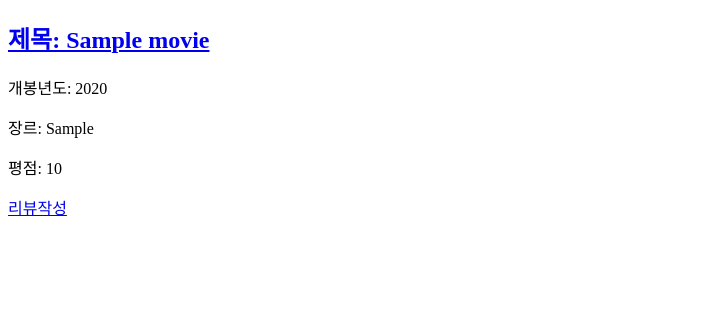
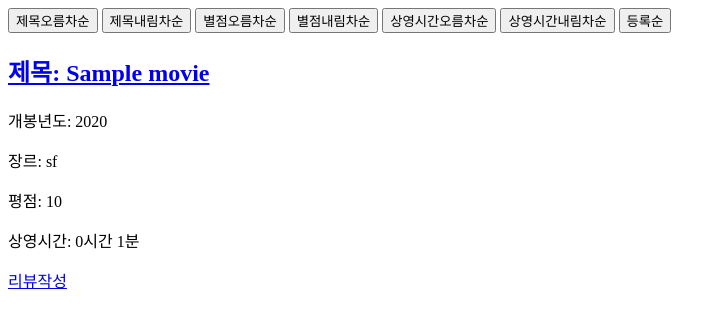
Before and after one commit to justindevcode/piro-study-history, a Django app: page / in a window 1280 px wide. Shown: the top 328 px of the page, without its empty margins (0-726 px from the left). Run offline with Django 4.2, Linux system fonts and the light colour scheme; tables that the repository leaves empty hold one stand-in row (values such as "Sample post"); some libraries are stand-ins or nearby versions.

Commit message:
CRUD 백엔드챌린지

```diff
--- a/myMovieReviews/config/settings.py
+++ b/myMovieReviews/config/settings.py
@@ -37,7 +37,8 @@ INSTALLED_APPS = [
     'django.contrib.sessions',
     'django.contrib.messages',
     'django.contrib.staticfiles',
-    'movie'
+    'movie',
+    'mathfilters'
 ]
 
 MIDDLEWARE = [
--- a/myMovieReviews/movie/models.py
+++ b/myMovieReviews/movie/models.py
@@ -9,8 +9,8 @@ class genrebox(models.Model):
 class Movie(models.Model):
     title = models.CharField(max_length=50, verbose_name="제목") #챠필드 최대길이,제목안쓰면 제목이라고 미리들어감?
     openyear = models.IntegerField(verbose_name="개봉년도")
-    # genre = models.CharField(max_length=50, choices=genrebox.genrele, default='sf')
-    genre = models.CharField(max_length=50, verbose_name="장르")
+    genre = models.CharField(max_length=50, choices=genrebox.genrele, default='sf')
+    # genre = models.CharField(max_length=50, verbose_name="장르")
     score = models.IntegerField(verbose_name="별점")
     runningtime = models.IntegerField(verbose_name="러닝타임")
     content = models.TextField(verbose_name="리뷰")
--- a/myMovieReviews/movie/templates/movie/detail.html
+++ b/myMovieReviews/movie/templates/movie/detail.html
@@ -12,7 +12,7 @@
       <p>개봉년도: {{movieinfo.openyear}}</p>
       <p>장르: {{movieinfo.genre}}</p>
       <p>평점: {{movieinfo.score}}</p>
-      <p>상영시간: {{movieinfo.runningtime}} 분</p>
+      <p>상영시간: {{hour}}시간 {{min}} 분  </p>
       <p>감독: {{movieinfo.director}}</p>
       <p>배우: {{movieinfo.actor}}</p>
       <div>리뷰: {{movieinfo.content}}</div>
--- a/myMovieReviews/movie/templates/movie/home.html
+++ b/myMovieReviews/movie/templates/movie/home.html
@@ -1,5 +1,6 @@
 <!DOCTYPE html>
 <html lang="ko">
+
   <head>
     <meta charset="UTF-8" />
     <meta http-equiv="X-UA-Compatible" content="IE=edge" />
@@ -7,12 +8,25 @@
     <title>홈 화면</title>
   </head>
   <body>
+    {% load mathfilters %}
+    <form action="{% url 'movie:home' %}">
+        <button name="sort" value="1">제목오름차순</button>
+        <button name="sort" value="2">제목내림차순</button>
+        <button name="sort" value="3">별점오름차순</button>
+        <button name="sort" value="4">별점내림차순</button>
+        <button name="sort" value="5">상영시간오름차순</button>
+        <button name="sort" value="6">상영시간내림차순</button>
+        <button name="sort" value="7">등록순</button>
+      </form>
     {% for i in movieinfo %}
+
+
     <article>
       <h1><a href="/movie/{{i.id}}"> 제목: {{i.title}} </a></h1>
       <p>개봉년도: {{i.openyear}}</p>
       <p>장르: {{i.genre}}</p>
       <p>평점: {{i.score}}</p>
+      <p>상영시간: {{ i.runningtime|intdiv:60 }}시간  {{ i.runningtime|mod:60 }}분</p>
     </article>
     {% endfor %}
 
--- a/myMovieReviews/movie/views.py
+++ b/myMovieReviews/movie/views.py
@@ -4,24 +4,41 @@ from .models import Movie, genrebox
 # Create your views here.
 
 def home(request):
-    # query = request.GET.get('query', None) #'quert' 에값이 없으면 None
-    # if query:
-    #     movieinfo = Movie.objects.filter(region__contains=query) #__contains는 값이 있으면 가져온다?
 
-    # else:
-    movieinfo = Movie.objects.all()
-    print(movieinfo)
+    sort = request.GET.get('sort',7)
+    print(sort)
+    if sort == '1':
+        movieinfo = Movie.objects.all().order_by('title') #__contains는 값이 있으면 가져온다?
+    elif sort == '2':
+        movieinfo = Movie.objects.all().order_by('-title')
+    elif sort == '3':
+        movieinfo = Movie.objects.all().order_by('score')
+    elif sort == '4':
+        movieinfo = Movie.objects.all().order_by('-score')
+    elif sort == '5':
+        movieinfo = Movie.objects.all().order_by('runningtime')
+    elif sort == '6':
+        movieinfo = Movie.objects.all().order_by('-runningtime')
+    elif sort == '7':
+        movieinfo = Movie.objects.all()
+    else:
+        movieinfo = Movie.objects.all()
+
+
 
 
 
     context = {
-        "movieinfo":movieinfo
+        "movieinfo":movieinfo,
+
+
     }
     return render(request,template_name="movie/home.html",context=context)
 
 
 def create(request):
-    # genername = genrebox.objects.all()
+    genrename = genrebox.genrele
+    print(genrename[0][0])
     if request.method == "POST":
         print(request.POST)
         title = request.POST["title"]
@@ -35,7 +52,7 @@ def create(request):
         Movie.objects.create(title=title,director=director,actor=actor, content=content, openyear=openyear, genre=genre, runningtime=runningtime, score=score)
         return redirect("/") #제출누르면 자동으로 홈으로가서 저장된거보여줌
     context = {
-        # "genername":genername
+        "genrename":genrename
     }
 
     return render(request, template_name="movie/create.html", context=context)
@@ -44,11 +61,14 @@ def detail(request, id):
     movieinfo = Movie.objects.get(id=id)
     print(movieinfo)
     context = {
-        "movieinfo": movieinfo
+        "movieinfo": movieinfo,
+        "hour": movieinfo.runningtime//60,
+        "min": movieinfo.runningtime %60,
     }
     return render(request, template_name="movie/detail.html", context=context)
 
 def update(request, id):
+    genrename = genrebox.genrele
     if request.method == "POST":
         print(request.POST)
         title = request.POST["title"]
@@ -67,7 +87,8 @@ def update(request, id):
 
     movieinfo = Movie.objects.get(id=id)
     context = {
-        "movieinfo": movieinfo
+        "movieinfo": movieinfo,
+        "genrename":genrename
     }
     return render(request, template_name="movie/update.html", context=context)
 
--- /dev/null
+++ b/myMovieReviews/study.txt
@@ -0,0 +1,2 @@
+시간단위 참고
+https://pypi.org/project/django-mathfilters/
```
Also changed, not shown: myMovieReviews/movie/templates/movie/create.html (+3 -6 lines), myMovieReviews/movie/templates/movie/update.html (+11 -6 lines), myMovieReviews/README.md, myMovieReviews/movie/migrations/0002_genrebox_alter_movie_genre.py (added).
